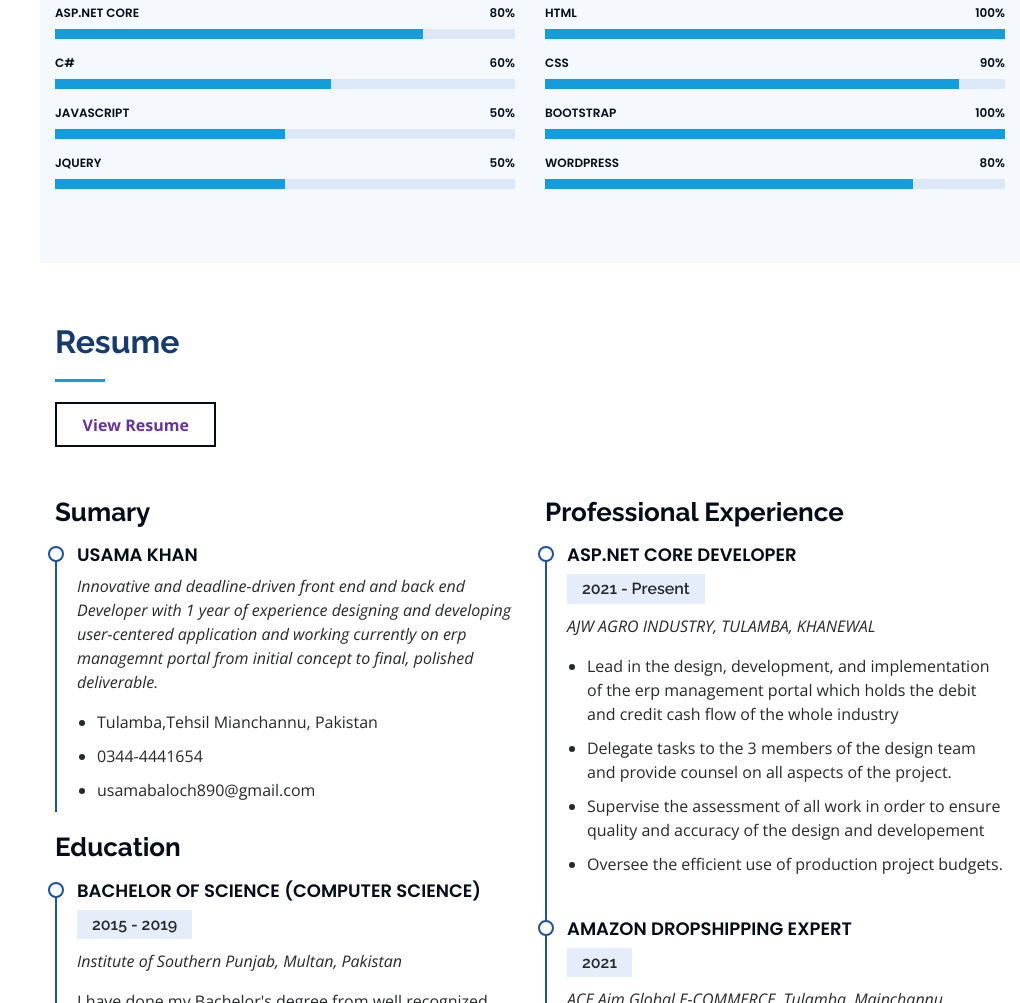
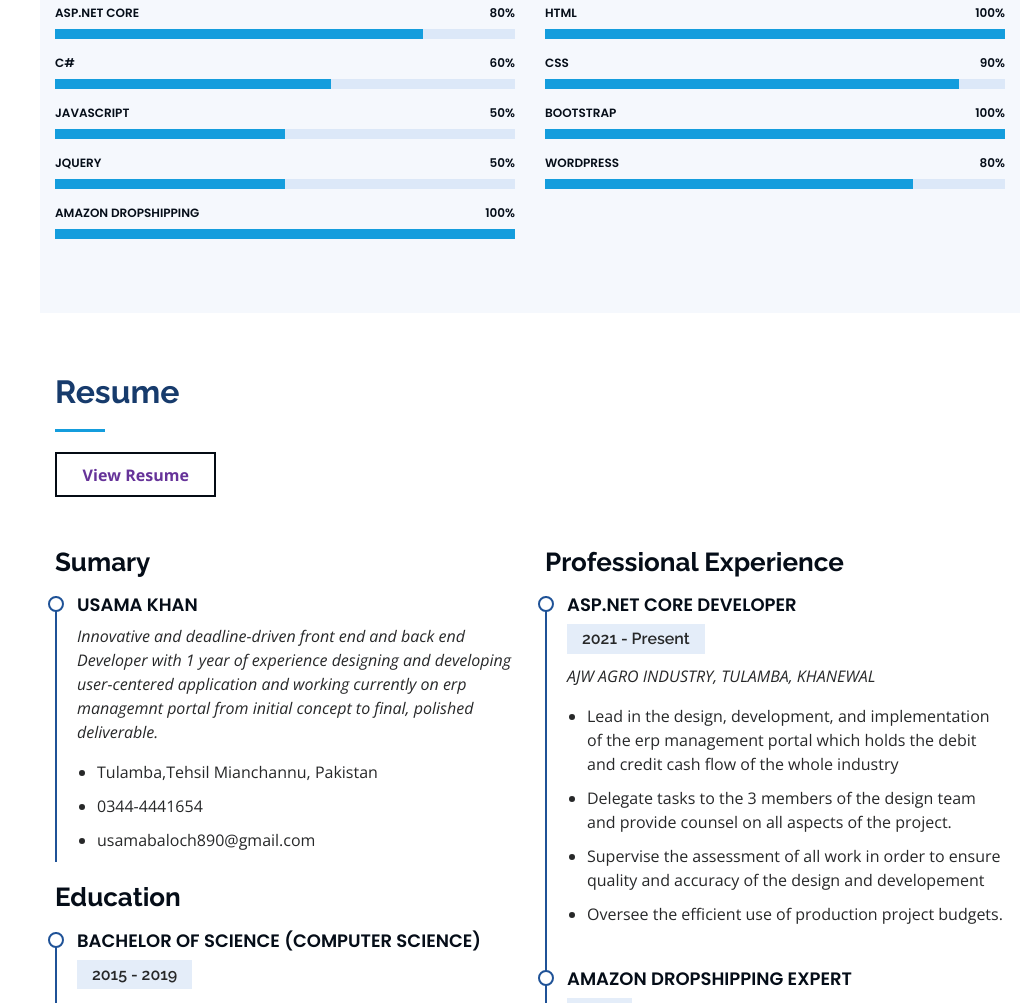
Before and after one commit to Usama890-lab/myPortfolio, a plain HTML site: page index.html in a window 1280 px wide. Shown: the part 1757-2760 px from the top of the page, without its empty margins (260-1280 px from the left). Drawn offline with nearby package versions, Linux system fonts and the light colour scheme.

Commit message:
Update index.html

```diff
--- a/index.html
+++ b/index.html
@@ -162,10 +162,17 @@
                             </div>
                         </div>
 
-						 <div class="progress">
+			<div class="progress">
                             <span class="skill">JQuery <i class="val">50%</i></span>
                             <div class="progress-bar-wrap">
                                 <div class="progress-bar" role="progressbar" aria-valuenow="50" aria-valuemin="0" aria-valuemax="50"></div>
+                            </div>
+                        </div>
+
+			    <div class="progress">
+                            <span class="skill">Amazon Dropshipping <i class="val">100%</i></span>
+                            <div class="progress-bar-wrap">
+                                <div class="progress-bar" role="progressbar" aria-valuenow="100" aria-valuemin="0" aria-valuemax="100"></div>
                             </div>
                         </div>
 
```
